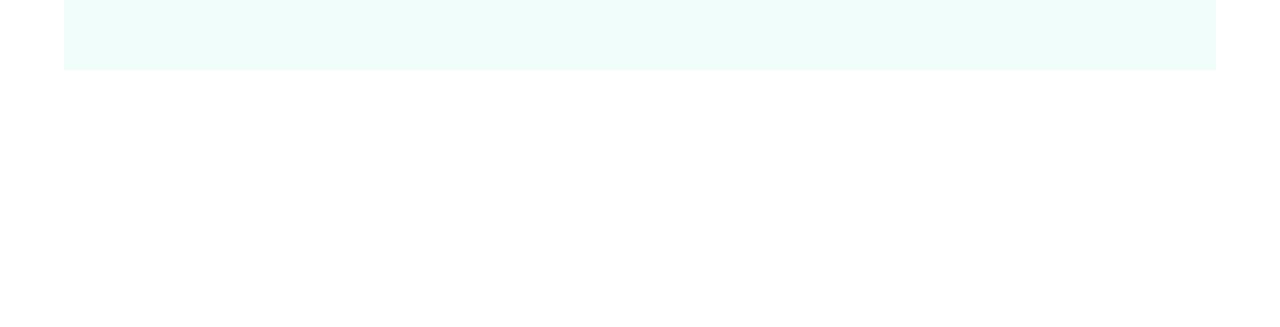
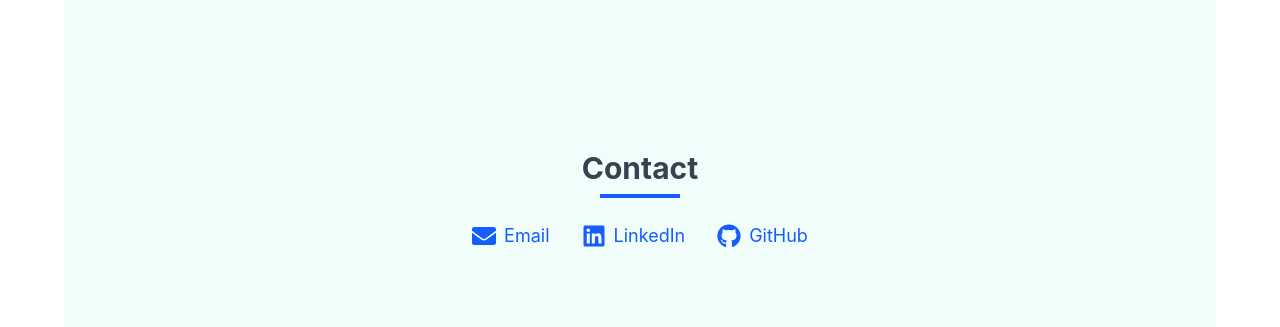
Before and after one commit to Nathan-Fassler/nathan-fassler.github.io, a React (Vite) app in the folder portfolio-app/: page / in a window 1280 px wide. Shown: the part 2294-2621 px from the top of the page. Before the commit the page ends 2364 px from the top, so only its background shows below. Built offline with nearby package versions, Linux system fonts and the light colour scheme.

Commit message:
#25 Info.tsx section created, react-icons installed, displays correctly

```diff
--- a/portfolio-app/package.json
+++ b/portfolio-app/package.json
@@ -14,7 +14,8 @@
   "dependencies": {
     "@tailwindcss/vite": "^4.0.6",
     "react": "^18.2.0",
-    "react-dom": "^18.2.0"
+    "react-dom": "^18.2.0",
+    "react-icons": "^5.4.0"
   },
   "devDependencies": {
     "@types/react": "^18.0.27",
--- a/portfolio-app/src/App.tsx
+++ b/portfolio-app/src/App.tsx
@@ -2,6 +2,7 @@ import Navbar from "./components/Navbar";
 import About from "./components/About";
 import WorkExperience from "./components/WorkExperience";
 import HobbiesInterests from "./components/HobbiesInterests";
+import Info from "./components/Info";
 
 function App() {
 
@@ -11,6 +12,7 @@ function App() {
         <About />
         <WorkExperience />
         <HobbiesInterests />
+        <Info />
 
     </div>
 
--- /dev/null
+++ b/portfolio-app/src/components/Info.tsx
@@ -0,0 +1,35 @@
+import React from "react";
+import SectionHeader from "./SectionHeader";
+import { FaEnvelope, FaLinkedin, FaGithub } from "react-icons/fa"; // Import icons
+
+const Info: React.FC = () => {
+  return (
+    <section id="contact" className="py-20 text-center">
+      <SectionHeader title="Contact" />
+
+      <div className="flex justify-center space-x-8 text-lg">
+        {/* Email */}
+        <a href="mailto:your-email@example.com" className="flex items-center space-x-2 text-blue-600 hover:underline">
+          <FaEnvelope className="text-2xl" />
+          <span>Email</span>
+        </a>
+
+        {/* LinkedIn */}
+        <a href="https://linkedin.com/in/your-profile" target="_blank" rel="noopener noreferrer"
+           className="flex items-center space-x-2 text-blue-600 hover:underline">
+          <FaLinkedin className="text-2xl" />
+          <span>LinkedIn</span>
+        </a>
+
+        {/* GitHub */}
+        <a href="https://github.com/your-github" target="_blank" rel="noopener noreferrer"
+           className="flex items-center space-x-2 text-blue-600 hover:underline">
+          <FaGithub className="text-2xl" />
+          <span>GitHub</span>
+        </a>
+      </div>
+    </section>
+  );
+};
+
+export default Info;
--- a/portfolio-app/src/components/Navbar.tsx
+++ b/portfolio-app/src/components/Navbar.tsx
@@ -5,7 +5,7 @@ const Navbar: React.FC = () => {
     <nav className="fixed top-0 left-0 w-full py-4 bg-gray-200 text-gray-700 z-50">
       <div className="max-w-6xl mx-auto flex justify-center space-x-16 text-lg">
         <a href="#work-experience" className="px-8 border-b-2 border-transparent hover:border-gray-700">Work Experience</a>
-        <a href="#hobbies" className="px-8 border-b-2 border-transparent hover:border-gray-700">Hobbies & Interests</a>
+        <a href="#hobbies-interests" className="px-8 border-b-2 border-transparent hover:border-gray-700">Hobbies & Interests</a>
         <a href="#contact" className="px-8 border-b-2 border-transparent hover:border-gray-700">Contact</a>
       </div>
     </nav>
```
Also changed, not shown: 1 other file (tests, documents, lock files or other folders).
